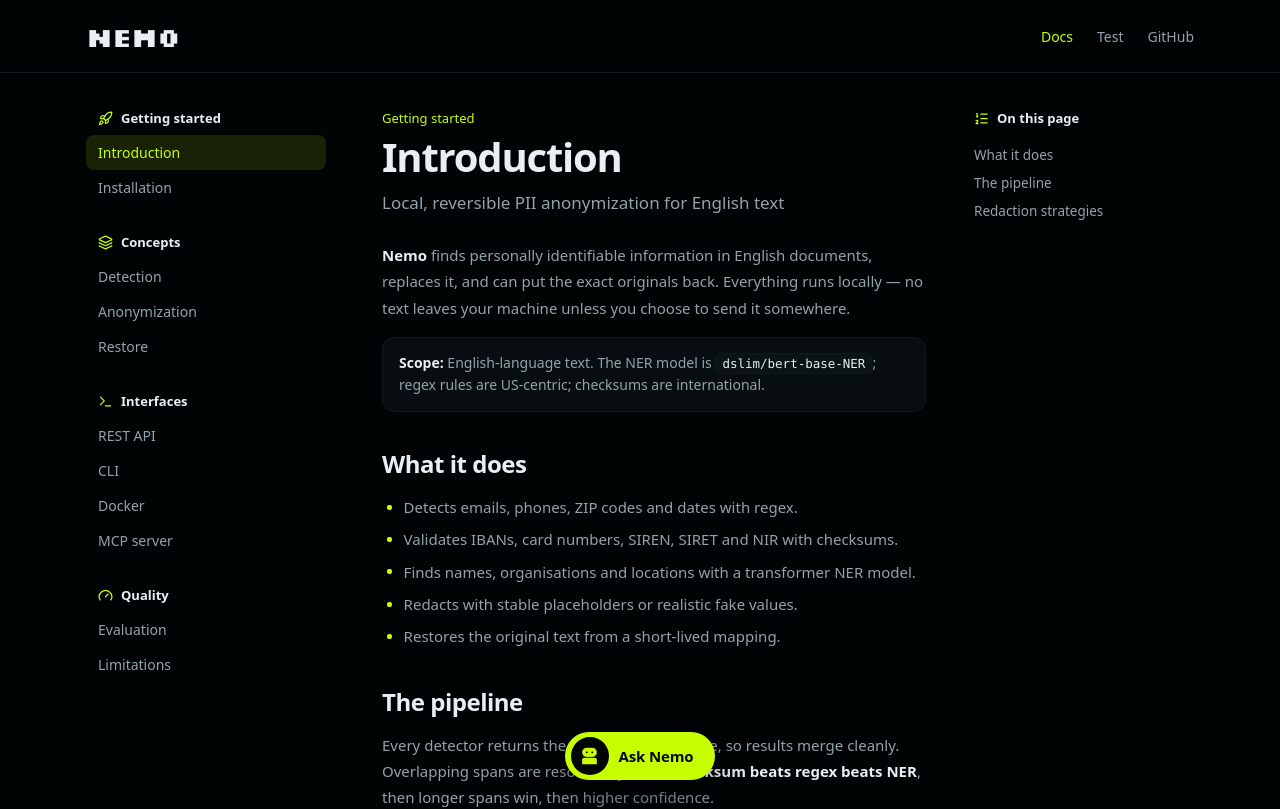
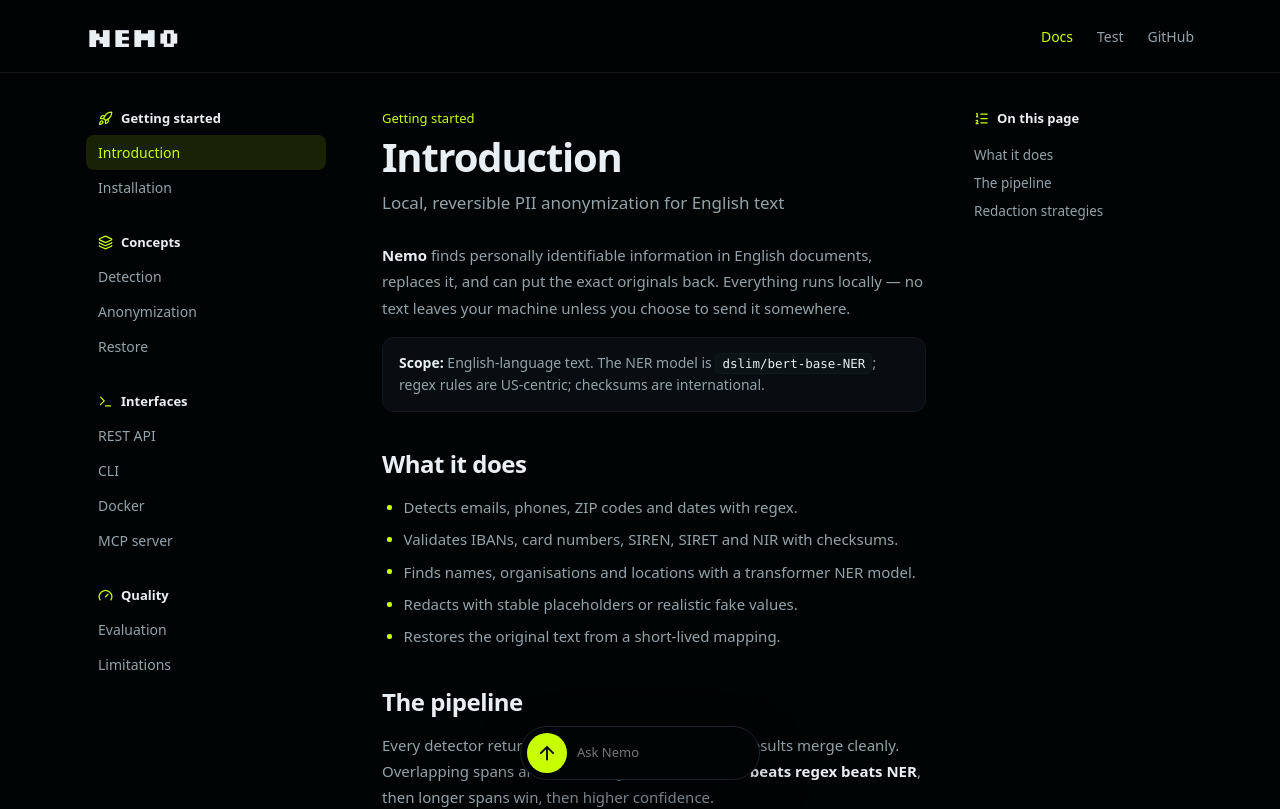
Before and after one commit to Seddzz/Anonymization, a Next.js app in the folder web/: page /docs in a window 1280 px wide. Shown: the top 809 px of the page. Built offline with nearby package versions, Linux system fonts and the light colour scheme.

Commit message:
feat(web): expandable Ask Nemo bar with send-arrow orb
Use 'Ask Nemo' as an input placeholder that expands horizontally on focus, replace the robot with a send-arrow orb, and add hover animations to the orb and bar.

```diff
--- a/web/app/globals.css
+++ b/web/app/globals.css
@@ -594,46 +594,45 @@
 .entity strong {
   color: var(--accent);
 }
-.assistant-pill {
-  pointer-events: auto;
-  align-self: center;
-  display: inline-flex;
-  align-items: center;
-  gap: 10px;
-  height: 48px;
-  padding: 5px 22px 5px 6px;
-  border: 0;
-  border-radius: 9999px;
-  background: var(--accent);
-  color: #03080a;
-  font-size: 15px;
-  font-weight: 600;
-  letter-spacing: -0.01em;
-  cursor: pointer;
-  box-shadow: 0 18px 48px rgba(0, 0, 0, 0.45);
-  transition: filter 0.15s, transform 0.15s;
-  animation: assistant-rise 0.28s ease-out both;
-}
-.assistant-pill:hover {
-  filter: brightness(1.05);
-  transform: translateY(-1px);
-}
-.assistant-pill-label {
-  white-space: nowrap;
-}
 .assistant-orb {
   display: inline-flex;
   align-items: center;
   justify-content: center;
-  width: 38px;
-  height: 38px;
+  width: 40px;
+  height: 40px;
   flex-shrink: 0;
+  padding: 0;
+  border: 0;
+  outline: none;
   border-radius: 50%;
-  background: var(--bg);
-  color: var(--accent);
+  background: var(--accent);
+  color: #03080a;
+  cursor: pointer;
+  transition: transform 0.2s cubic-bezier(0.22, 1, 0.36, 1), filter 0.2s ease,
+    box-shadow 0.2s ease;
 }
 .assistant-orb .material-symbols-outlined {
   font-size: 22px;
+  transition: transform 0.2s cubic-bezier(0.22, 1, 0.36, 1);
+}
+.assistant-orb:hover {
+  transform: translateY(-2px) scale(1.06);
+  filter: brightness(1.08);
+  box-shadow: 0 0 0 6px rgba(200, 255, 0, 0.12);
+}
+.assistant-orb:hover .material-symbols-outlined {
+  transform: translateY(-1px);
+}
+.assistant-orb:active {
+  transform: translateY(0) scale(0.92);
+}
+.assistant-orb:focus-visible {
+  outline: none;
+}
+.assistant-orb:disabled {
+  opacity: 0.45;
+  cursor: not-allowed;
+  transform: none;
 }
 .assistant-dock {
   position: fixed !important;
@@ -643,6 +642,7 @@
   z-index: 50;
   display: flex;
   flex-direction: column;
+  align-items: center;
   width: min(460px, calc(100vw - 32px));
   pointer-events: none;
   isolation: isolate;
@@ -655,6 +655,7 @@
   box-shadow: 0 18px 48px rgba(0, 0, 0, 0.42);
 }
 .assistant-response {
+  width: 100%;
   max-height: min(440px, calc(100vh - 150px));
   overflow: hidden;
   border-radius: 18px 18px 0 0;
@@ -666,13 +667,6 @@
   gap: 8px;
   padding: 10px 14px;
   border-bottom: 1px solid var(--line);
-}
-.assistant-head .assistant-orb {
-  width: 30px;
-  height: 30px;
-}
-.assistant-head .assistant-orb .material-symbols-outlined {
-  font-size: 19px;
 }
 .assistant-title {
   flex: 1;
@@ -731,10 +725,21 @@
 .assistant-input {
   display: flex;
   align-items: center;
-  gap: 8px;
+  gap: 10px;
+  width: 240px;
+  max-width: 100%;
   min-height: 52px;
-  padding: 7px 7px 7px 18px;
+  padding: 6px 18px 6px 6px;
   border-radius: 9999px;
+  transition: width 0.36s cubic-bezier(0.22, 1, 0.36, 1), border-color 0.16s ease,
+    box-shadow 0.2s ease;
+}
+.assistant-dock.is-open .assistant-input {
+  width: 100%;
+}
+.assistant-input:hover {
+  border-color: var(--inkdim);
+  box-shadow: 0 20px 54px rgba(0, 0, 0, 0.5);
 }
 .has-response .assistant-input {
   border-top-color: var(--surface2);
@@ -749,36 +754,6 @@
 }
 .assistant-input .input:focus {
   border: 0;
-}
-.assistant-send {
-  display: inline-flex;
-  align-items: center;
-  justify-content: center;
-  width: 36px;
-  height: 36px;
-  flex-shrink: 0;
-  padding: 0;
-  border: 0;
-  outline: none;
-  border-radius: 50%;
-  background: var(--accent);
-  color: #03080a;
-  transition: background-color 0.15s, transform 0.15s, filter 0.15s;
-}
-.assistant-send:hover {
-  filter: brightness(1.06);
-  transform: translateY(-1px);
-}
-.assistant-send .material-symbols-outlined {
-  font-size: 20px;
-}
-.assistant-send:focus-visible {
-  outline: none;
-}
-.assistant-send:disabled {
-  opacity: 0.45;
-  cursor: not-allowed;
-  transform: none;
 }
 @keyframes assistant-rise {
   from {
--- a/web/app/layout.tsx
+++ b/web/app/layout.tsx
@@ -15,7 +15,7 @@
         <link rel="preconnect" href="https://fonts.gstatic.com" crossOrigin="anonymous" />
         <link
           rel="stylesheet"
-          href="https://fonts.googleapis.com/css2?family=Material+Symbols+Outlined:opsz,wght,FILL,GRAD@20..48,100..700,0..1,-50..200&icon_names=robot_2,arrow_upward,progress_activity"
+          href="https://fonts.googleapis.com/css2?family=Material+Symbols+Outlined:opsz,wght,FILL,GRAD@20..48,100..700,0..1,-50..200&icon_names=arrow_upward,progress_activity"
         />
       </head>
       <body>{children}</body>
--- a/web/components/assistant.tsx
+++ b/web/components/assistant.tsx
@@ -11,14 +11,18 @@
   const [loading, setLoading] = useState(false);
   const [sources, setSources] = useState<Source[]>([]);
   const [error, setError] = useState<string | null>(null);
-  const [open, setOpen] = useState(false);
+  const [focused, setFocused] = useState(false);
   const inputRef = useRef<HTMLInputElement>(null);
 
   const busy = Boolean(messages.length || loading || error);
+  const open = focused || busy;
 
   async function send() {
     const question = input.trim();
-    if (!question || loading) return;
+    if (!question || loading) {
+      inputRef.current?.focus();
+      return;
+    }
     const next = [...messages, { role: "user" as const, content: question }];
     setMessages(next);
     setInput("");
@@ -41,32 +45,11 @@
     }
   }
 
-  function expand() {
-    setOpen(true);
-    requestAnimationFrame(() => inputRef.current?.focus());
-  }
-
-  if (!open && !busy) {
-    return (
-      <div className="assistant-dock">
-        <button type="button" className="assistant-pill" onClick={expand} aria-label="Ask Nemo">
-          <span className="assistant-orb" aria-hidden="true">
-            <span className="material-symbols-outlined">robot_2</span>
-          </span>
-          <span className="assistant-pill-label">Ask Nemo</span>
-        </button>
-      </div>
-    );
-  }
-
   return (
-    <div className={`assistant-dock ${busy ? "has-response" : ""}`}>
+    <div className={`assistant-dock ${open ? "is-open" : ""} ${busy ? "has-response" : ""}`}>
       {busy ? (
         <div className="assistant-response" role="status" aria-live="polite">
           <div className="assistant-head">
-            <span className="assistant-orb" aria-hidden="true">
-              <span className="material-symbols-outlined">robot_2</span>
-            </span>
             <span className="assistant-title">Assistant</span>
           </div>
           <div className="assistant-log">
@@ -94,27 +77,31 @@
         </div>
       ) : null}
       <div className="assistant-input">
-        <input
-          id="assistant-input"
-          ref={inputRef}
-          className="input"
-          value={input}
-          placeholder="Ask Nemo…"
-          onChange={(event) => setInput(event.target.value)}
-          onKeyDown={(event) => {
-            if (event.key === "Enter") send();
-          }}
-          aria-label="Question"
-        />
         <button
           type="button"
-          className="assistant-send"
+          className="assistant-orb"
           onClick={send}
           disabled={loading}
           aria-label="Send question"
         >
           <span className="material-symbols-outlined">arrow_upward</span>
         </button>
+        <input
+          id="assistant-input"
+          ref={inputRef}
+          className="input"
+          value={input}
+          placeholder="Ask Nemo"
+          onChange={(event) => setInput(event.target.value)}
+          onFocus={() => setFocused(true)}
+          onBlur={() => {
+            if (!input.trim() && !busy) setFocused(false);
+          }}
+          onKeyDown={(event) => {
+            if (event.key === "Enter") send();
+          }}
+          aria-label="Question"
+        />
       </div>
     </div>
   );
```
